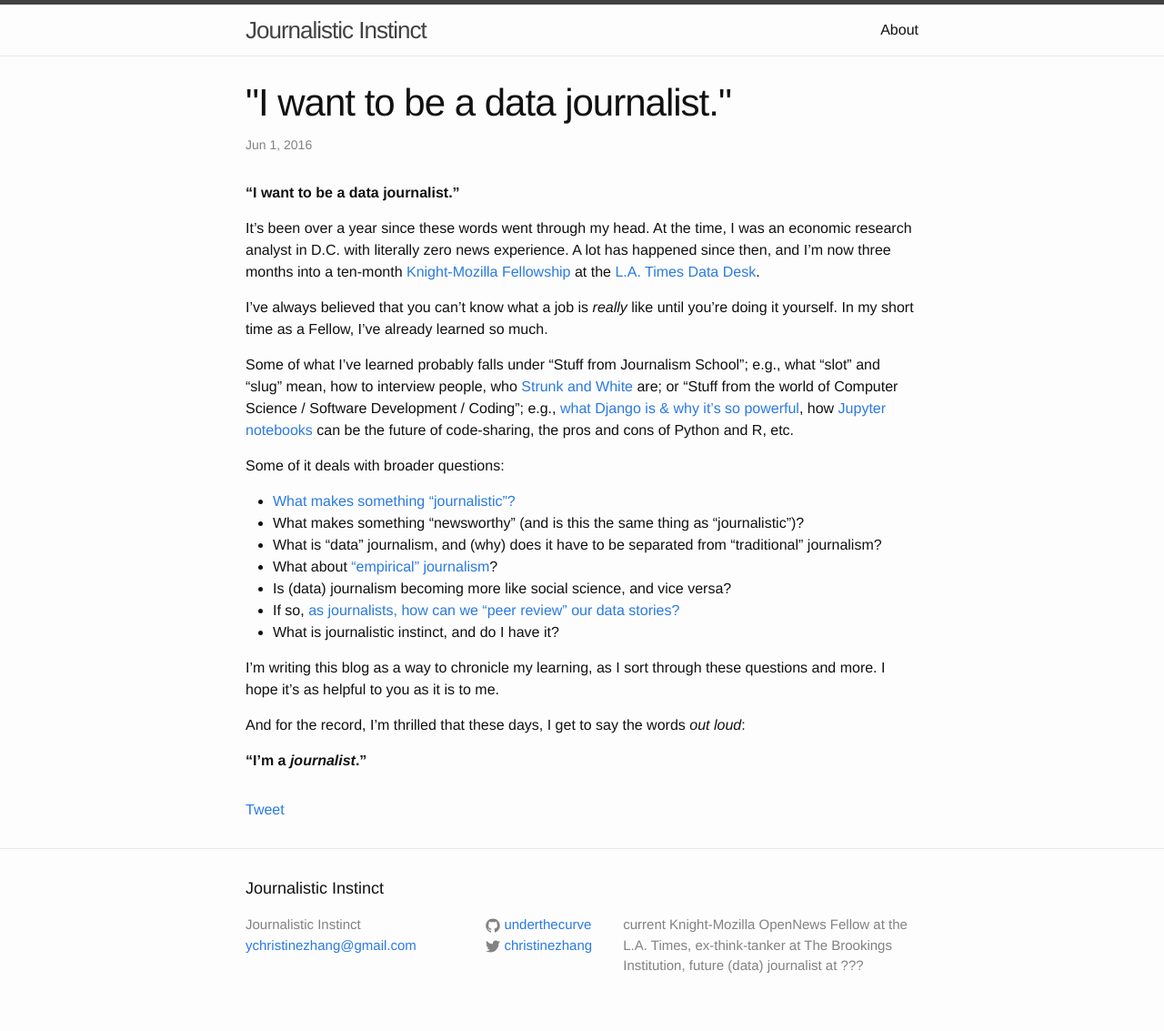
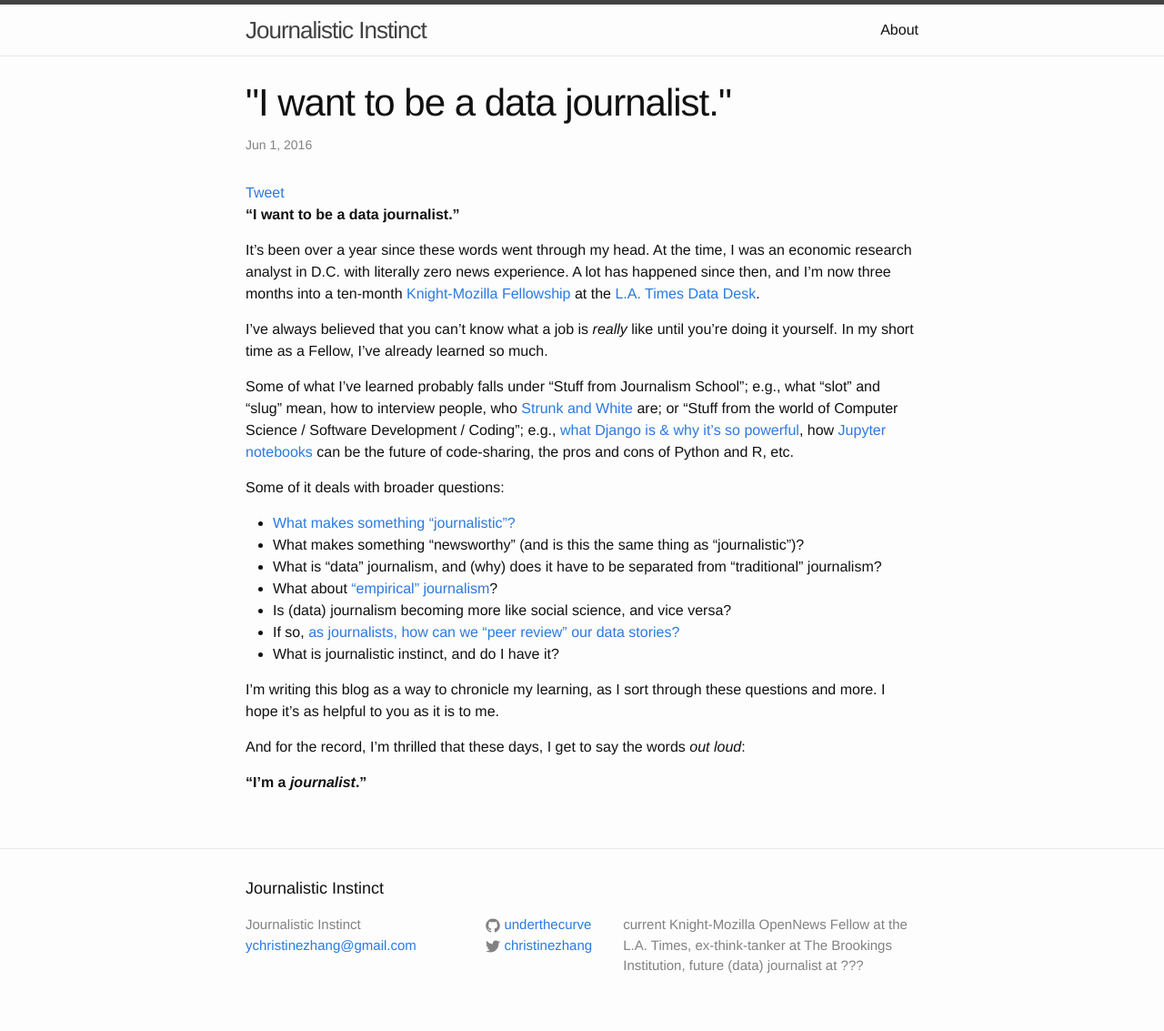
Before and after one commit to underthecurve/underthecurve.github.io, a Jekyll site: the page built from _posts/2016-06-01-i-want-to-be-a-data-journalist.markdown, in a window 1280 px wide. Shown: the whole page at 91% size. Built offline with Jekyll 4.4.1, drawn with Linux system fonts in a browser that asks for light colours; comment, search, counter and statistics services are not loaded.

Commit message:
twitter link

```diff
--- a/_layouts/post.html
+++ b/_layouts/post.html
@@ -8,16 +8,16 @@ layout: default
     <p class="post-meta"><time datetime="{{ page.date | date_to_xmlschema }}" itemprop="datePublished">{{ page.date | date: "%b %-d, %Y" }}</time>{% if page.author %} • <span itemprop="author" itemscope itemtype="http://schema.org/Person"><span itemprop="name">{{ page.author }}</span></span>{% endif %}</p>
   </header>
 
+  <div>
+    <a href="https://twitter.com/share" class="twitter-share-button" data-via="christinezhang">Tweet</a>
+    <script>!function(d,s,id){var js,fjs=d.getElementsByTagName(s)[0],p=/^http:/.test(d.location)?'http':'https';if(!d.getElementById(id)){js=d.createElement(s);js.id=id;js.src=p+'://platform.twitter.com/widgets.js';fjs.parentNode.insertBefore(js,fjs);}}(document, 'script', 'twitter-wjs');</script>
+</div>
+
   <div class="post-content" itemprop="articleBody">
     {{ content }}
   </div>
 
 </article>
-
-<div>
-    <a href="https://twitter.com/share" class="twitter-share-button" data-via="christinezhang">Tweet</a>
-    <script>!function(d,s,id){var js,fjs=d.getElementsByTagName(s)[0],p=/^http:/.test(d.location)?'http':'https';if(!d.getElementById(id)){js=d.createElement(s);js.id=id;js.src=p+'://platform.twitter.com/widgets.js';fjs.parentNode.insertBefore(js,fjs);}}(document, 'script', 'twitter-wjs');</script>
-</div>
 
 <div id="disqus_thread"></div>
 <script>
```
